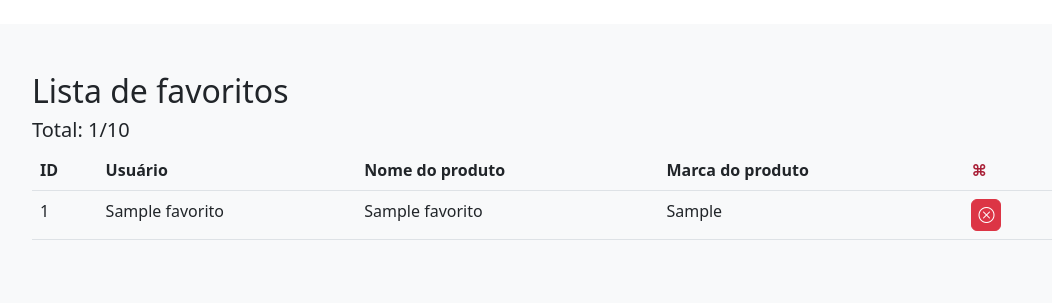
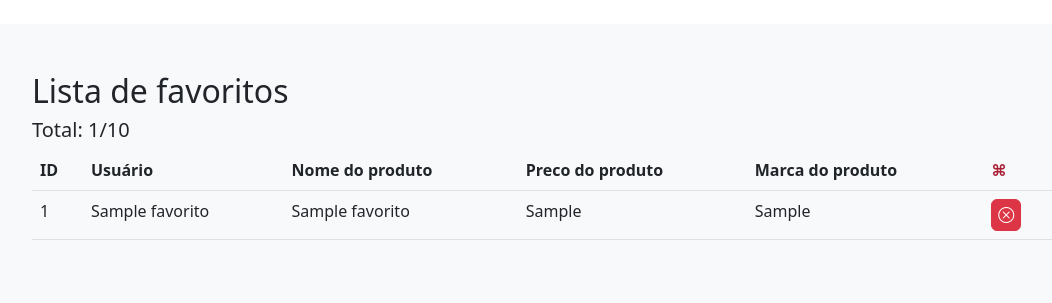
Before and after one commit to AntonioCarlos850/TADS-web2-2022, a Flask app: template templates/favoritos_list.html in a window 1280 px wide. Shown: the part 56-359 px from the top of the page, without its empty margins (98-1150 px from the left). Run offline with Flask 2, Linux system fonts and the light colour scheme; the template is opened without the code that fills it: most values are stand-ins (such as "Sample title", 1, 10 or a date in 2020).

Commit message:
feature/favoritos/indes: add product price

```diff
--- a/templates/favoritos_list.html
+++ b/templates/favoritos_list.html
@@ -10,6 +10,7 @@
                 <th>ID</th>
                 <th>Usuário</th>
                 <th>Nome do produto</th>
+                <th>Preco do produto</th>
                 <th>Marca do produto</th>
                 <th class="actions">⌘</th>
             </tr>
@@ -22,6 +23,7 @@
                     {{favorito.cliente_nome}}
                 </td>
                 <td>{{favorito.produto_nome}}</td>
+                <td>{{favorito.produto_preco}}</td>
                 <td>{{favorito.produto_marca}}</td>
 
                 <td class="actions">
```
